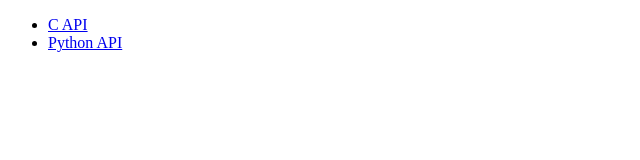
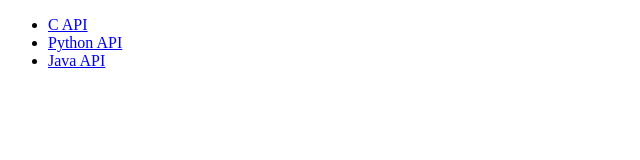
Before and after one commit to VOICEVOX/voicevox_core, a browser extension: page docs/apis/index.html in a window 1280 px wide. Shown: the full height of the page, 0-640 px from the left. Drawn offline with Linux system fonts and the light colour scheme.

Commit message:
Add: javadocのworkflowを追加

```diff
--- a/docs/apis/index.html
+++ b/docs/apis/index.html
@@ -8,6 +8,7 @@
     <ul>
       <li><a href="./c_api">C API</a></li>
       <li><a href="./python_api">Python API</a></li>
+      <li><a href="./java_api">Java API</a></li>
     </ul>
   </body>
 </html>
```
Also changed, not shown: .github/workflows/generate_document.yml.
